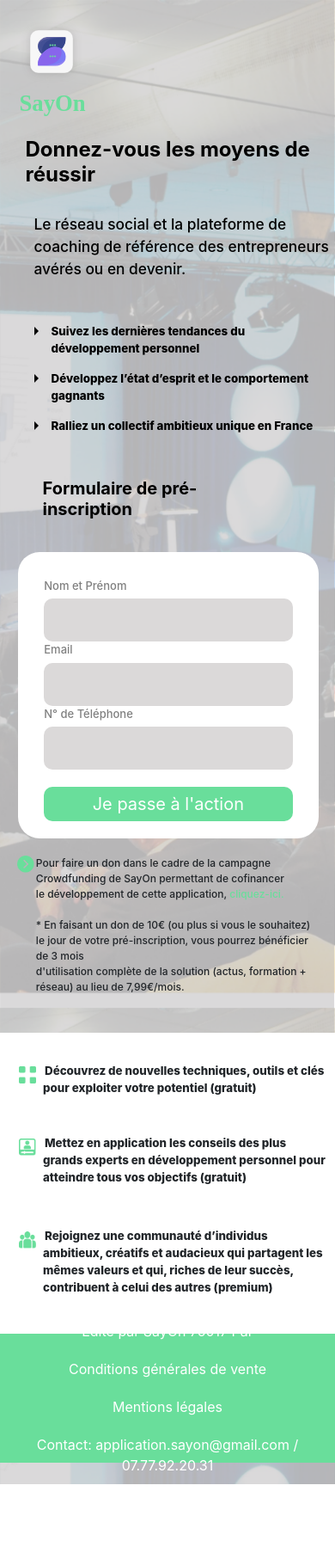
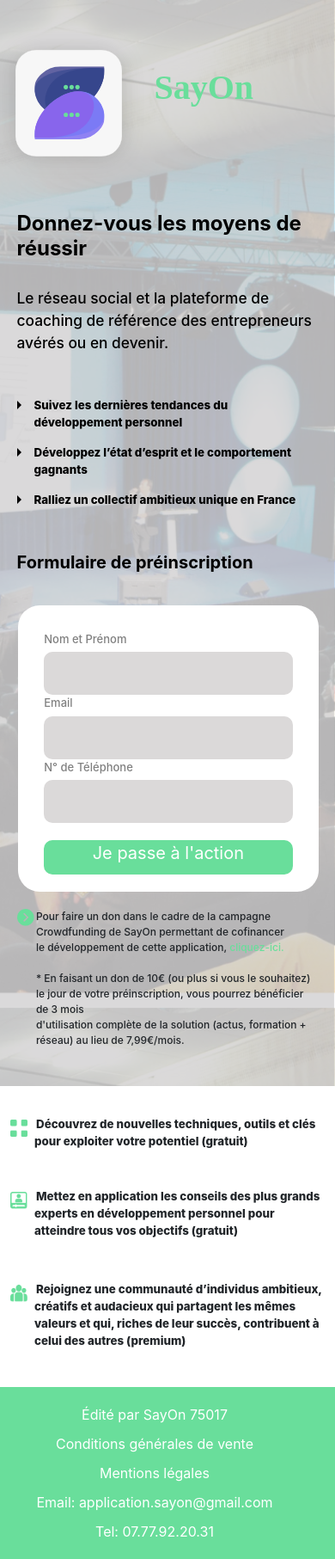
Before and after one commit to yanissoalili/landing-Page, a plain HTML site: page landingPage/index.html in a window 390 px wide. Shown: the whole page at 86% size. Before the commit the page ends 1726 px from the top, so only its background shows below. Drawn offline with nearby package versions, Linux system fonts and the light colour scheme.

Commit message:
fix design

```diff
--- a/landingPage/index.html
+++ b/landingPage/index.html
@@ -24,8 +24,8 @@
                     </div>
                 </div>
                 <div class="logo mobile">
-                    <div>
-                        <img src="assets/livetolive/logo.svg" class="mobile margin">
+                    <div class="inline-content">
+                        <img src="assets/livetolive/logo.svg" class="mobile">
                         <p class="greenLogo"><strong>SayOn</strong></p>
                     </div>
                 </div>
@@ -47,7 +47,7 @@
                         en devenir.
                     </p>
                 </div>
-                <div class="columnPres">
+                <div class="columnPres" >
                     <div class="ligne">
                         <div class="arrow">
                             <div class="arrow-right"></div>
@@ -77,10 +77,10 @@
                     </div>
                 </div>
                 <div class="title row">
-                    <div class="col-1"></div>
-                    <div class="col-10">
-                        <h4 class="pc" style="font-weight: 700;">Formulaire de pré-inscription</h4>
-                        <h3 class="mobile" style="font-weight: 700; font-size: 15pt; width: 100%;">Formulaire de pré-inscription</h3>
+
+                    <div class="col-12">
+                        <h2 class="pc" style="font-weight: 700;">Formulaire de préinscription</h2>
+                        <h3 class="mobile" style="font-weight: 700; font-size: 15pt; width: 100%;">Formulaire de préinscription</h3>
 
                     </div>
 
@@ -93,19 +93,19 @@
                     <div class="row formulaire">
                         <div class="col-4">
                             <p class="form-p">Nom et Prénom</p>
-                            <input required type="text" id="Nom" name="Nom" />
+                            <input style=" padding-left: 10px;" required type="text" id="Nom" name="Nom" />
                         </div>
                         <!-- <div class="space"></div> -->
 
                         <div class="col-4">
                             <p class="form-p">Email</p>
-                            <input required type="email" id="Email" name="Email" />
+                            <input style=" padding-left: 10px;" required type="email" id="Email" name="Email" />
                         </div>
                         <!-- <div class="space"></div> -->
 
                         <div class="col-4">
                             <p class="form-p">N° de Téléphone</p>
-                            <input required type="number" id="tel" name="tel" />
+                            <input style=" padding-left: 10px;" required type="number" id="tel" name="tel" />
                         </div>
                         <!-- <div class="space"></div> -->
                         <div class="col-2"></div>
@@ -119,10 +119,11 @@
                                 font-size: 25px;
                                 color: white;
                                 justify-content: center;
+
                                 border-radius: 10px;
                                 border: 0;
                                 ">
-                                    Je passe à l'action
+                                   <p style="vertical-align: middle;"> Je passe à l'action</p>
                                 </button>
                             </div>
                         </div>
@@ -139,17 +140,17 @@
                         <div class="row formulaire col-11">
                             <div class="col-12">
                                 <p class="form-p">Nom et Prénom</p>
-                                <input required type="text" id="Nom" name="Nom" />
+                                <input required style=" padding-left: 10px;" type="text" id="Nom" name="Nom" />
                             </div>
                             <!-- <div class="space"></div> -->
                             <div class="col-12">
                                 <p class="form-p">Email</p>
-                                <input required type="email" id="Email" name="Email" />
+                                <input required style=" padding-left: 10px;" type="email" id="Email" name="Email" />
                             </div>
                             <!-- <div class="space"></div> -->
                             <div class="col-12">
                                 <p class="form-p">N° de Téléphone</p>
-                                <input required type="number" id="tel" name="tel" />
+                                <input required style=" padding-left: 10px;" type="number" id="tel" name="tel" />
                             </div>
                             <!-- <div class="space"></div> -->
                             <div class="col-12">
@@ -165,7 +166,7 @@
                                 border: 0;
 
                                 ">
-                                        Je passe à l'action
+                                        <p style="vertical-align: middle;"> Je passe à l'action</p>
                                     </button>
                                 </div>
                             </div>
@@ -183,15 +184,18 @@
                 <div class="info-link">
                     <div style="height: 20px;"></div>
                     <div class="inline-content">
-                        <img src="./assets/next.png" width="20px" height="20px" />
+                        <img src="./assets/next.png" class="pc" style="margin-left: -20px;" width="20px" height="20px" />
+                        <img src="./assets/next.png" class="mobile" width="20px" height="20px" />
                         <div style="width: 5px"></div>
                         <p style="font-size: 12px; font-weight: 500;">Pour faire un don dans le cadre de la campagne
                             Crowdfunding de SayOn
                             permettant de cofinancer<br>
-                            le développement de cette application, <a href="https://www.leetchi.com/c/aidez-sayon-aidez-vous" style="color: #69DE9B">cliquez-ici.</a>
+                            le développement de cette application, <a
+                                href="https://www.leetchi.com/c/aidez-sayon-aidez-vous"
+                                style="color: #69DE9B">cliquez-ici.</a>
                             <br>
                             <br>
-                            * En faisant un don de 10€ (ou plus si vous le souhaitez) le jour de votre pré-inscription,
+                            * En faisant un don de 10€ (ou plus si vous le souhaitez) le jour de votre préinscription,
                             vous pourrez bénéficier de 3 mois<br> d'utilisation complète de la solution (actus,
                             formation + réseau) au lieu de 7,99€/mois.
                         </p>
@@ -215,19 +219,21 @@
                     <img class="img-apple" src="./assets/store.png">
                 </div>
             </div>
+
         </div>
         <div class="footer-info pc">
             <div class="footer-list">
                 <div class="row">
 
-                <div class="col-1" style="margin-right:80px;"></div>
-                <div class="columnPres col-10">
+                    <div class="col-2" ></div>
+                    <div class="columnPres col-9">
                         <div class="ligne">
                             <div class="arrow">
                                 <img src="./assets/Options.png" width="20px" height="20px" />
                             </div>
                             <div class="ligneText">
-                            <p class="foot-text">Découvrez de nouvelles techniques, outils et clés pour exploiter votre
+                                <p class="foot-text">Découvrez de nouvelles techniques, outils et clés pour exploiter
+                                    votre
                                     potentiel (gratuit)
                                 </p>
                             </div>
@@ -237,7 +243,8 @@
                                 <img src="./assets/video.png" width="20px" height="20px" />
                             </div>
                             <div class="ligneText">
-                            <p class="pc">Mettez en application les conseils des plus grands experts en développement
+                                <p class="pc">Mettez en application les conseils des plus grands experts en
+                                    développement
                                     personnel pour atteindre tous vos objectifs (gratuit)</p>
 
                             </div>
@@ -248,7 +255,8 @@
                             </div>
                             <div class="ligneText">
                                 <p class="pc foot-text">Rejoignez une communauté d’individus ambitieux, créatifs et
-                                audacieux qui partagent les mêmes valeurs et qui, riches de<br> leur succès, contribuent
+                                    audacieux qui partagent les mêmes valeurs et qui, riches de<br> leur succès,
+                                    contribuent
                                     à celui des autres (premium)</p>
 
                             </div>
@@ -257,6 +265,7 @@
                 </div>
             </div>
         </div>
+
     </div>
 
     <div class="footer-info mobile">
@@ -270,7 +279,8 @@
                 <div style="width: 10px;"></div>
 
                 <div class="ligneText">
-                    <p class="foot-text" style="font-size: 10pt; font-weight: 800;">Découvrez de nouvelles techniques, outils et clés pour exploiter votre
+                    <p class="foot-text" style="font-size: 10pt; font-weight: 800;">Découvrez de nouvelles techniques,
+                        outils et clés pour exploiter votre
                         potentiel (gratuit)
                     </p>
                 </div>
@@ -282,7 +292,8 @@
                 </div>
                 <div style="width: 10px;"></div>
                 <div class="ligneText">
-                    <p class="foot-text" style="font-size: 10pt; font-weight: 800;">Mettez en application les conseils des plus grands experts en développement
+                    <p class="foot-text" style="font-size: 10pt; font-weight: 800;">Mettez en application les conseils
+                        des plus grands experts en développement
                         personnel pour atteindre tous vos objectifs (gratuit)</p>
                 </div>
             </div>
@@ -296,8 +307,10 @@
                 <div style="width: 10px;"></div>
 
                 <div class="ligneText">
-                    <p class="foot-text" style="font-size: 10pt; font-weight: 800;">Rejoignez une communauté d’individus ambitieux, créatifs et
-                        audacieux qui partagent les mêmes valeurs et qui, riches de leur succès, contribuent à celui des autres (premium)</p>
+                    <p class="foot-text" style="font-size: 10pt; font-weight: 800;">Rejoignez une communauté d’individus
+                        ambitieux, créatifs et
+                        audacieux qui partagent les mêmes valeurs et qui, riches de leur succès, contribuent à celui des
+                        autres (premium)</p>
 
                 </div>
             </div>
@@ -307,17 +320,39 @@
         </div>
     </div>
 
-    <div class="footer">
+    <div class="footer pc">
 
         <div class="contentFooter">
 
-            <p style="color: white;">Édité par SayOn 75017 Par</p>
-            <a href="cgv.html">Conditions générales de vente</a>
-            <a href="cgv.html">Mentions légales</a>
+            <p style="color: white;">Édité par SayOn 75017</p>
+            <a>Conditions générales de vente</a>
+            <a>Mentions légales</a>
             <p style="color: white;">Contact: application.sayon@gmail.com / 07.77.92.20.31</p>
 
         </div>
     </div>
+
+    <div class="footer mobile">
+
+        <div class="contentFooter row">
+            <div class="col-1"></div>
+            <div class="col-10">
+
+                <p style="color: white;">Édité par SayOn 75017</p>
+                <p style="color: white;"><a>Conditions générales de vente</a></p>
+                <a style="color: white;">Mentions légales</a>
+                <p style="color: white;">Email: application.sayon@gmail.com </p>
+                <p style="color: white;">Tel: 07.77.92.20.31 </p>
+            </div>
+
+            <div class="col-1"></div>
+
+
+        </div>
+    </div>
+
+
+
 </body>
 
 </html>
--- a/landingPage/style.css
+++ b/landingPage/style.css
@@ -59,11 +59,12 @@
     .greenLogo{
 
         color: #69DE9B;
-        font-size: 20pt;
+        font-size: 30pt;
         font-weight: 900;
         font-family: Poppins;
         align-self: center;
-        margin-left: 3px;
+
+        margin-top: -20px;
 
     }
 
@@ -92,18 +93,19 @@
         height: auto;
     }
     .logo{
-        width: 100px;
+        width: 200px;
         height: auto;
+        margin-left: -40px;
     }
     .logo img{
-        width: 80px;
-        height: auto;
+        width: 200px;
+        height:200px;
     }
     .title{
         width: 100%;
         height: auto;
         margin-top: 20px;
-        margin-left: 10px;
+
 
         color: #000000;
 
@@ -113,7 +115,7 @@
     .subtitle{
         width: 100%;
         height: auto;
-        margin-left: 20px;
+
         margin-top: 30px;
         color: #000000;
         font-size: 13pt;
@@ -129,6 +131,7 @@
         width: 100%;
         height: auto;
         margin-top: 50px;
+        margin-left: -20px;
         color: #000;
     }
     .ligne{
@@ -175,23 +178,15 @@
     }
     .footer{
         width: 100%;
-        height: 150px;
+        height: 100%;
         background-color: #69DE9B;
-        position: relative;
-        bottom: 0px;
     }
     .contentFooter{
-        width: 90%;
+        width: 100%;
         margin: auto;
-        display: flex;
-        flex-direction: column;
-        justify-content: space-between;
+        height: 100%;
         text-align: center;
         color: #000000;
-        position: absolute;
-        top: 50%;
-        left: 50%;
-        transform: translate(-50%, -50%);
     }
     .contentFooter a{
         color: #fff;
@@ -204,10 +199,11 @@
         width: 100%;
         height:350px;
 
+
         background-color: white;
     }
     .footer-list {
-
+        margin-left: -10px;
         padding-right: 30px;
         padding-top: 30px;
         text-indent: 2px;
@@ -785,7 +781,7 @@
         width: 100%;
         height: 100%;
         background-image: url(./assets/livetolive/bgSay.png);
-        background-size: 130% 120%;
+        background-size: 105% 105%;
         background-repeat: no-repeat;
         background-attachment: fixed;
         background-position: center center;
@@ -795,7 +791,6 @@
         width: 100%;
         height: 130%;
         position: absolute;
-        top: 5px;
     }
     .centerContent{
         width: 1100px;
@@ -822,8 +817,8 @@
         height: auto;
     }
     .logo img{
-        width: 100px;
-        height: auto;
+        width: 200px;
+        height:200px;
     }
     .title{
         width: 100%;
@@ -876,13 +871,15 @@
         margin-top: 80px;
     }
     .footer-info{
-        width: 102%;
-        height: 30%;
+        width: 100%;
+        height:max-content;
         background-color: white;
+        padding-bottom: 80px;
     }
     .footer-list {
         margin-left: 30px;
         padding-top: 30px;
+
         text-indent: 2px;
     }
     .footer{
@@ -895,14 +892,14 @@
         right: 0;
     }
     .contentFooter{
-        width: 100%;
+        width: 70%;
         height: 150px;
         display: flex;
         justify-content: space-around;
         line-height: 70px;
         margin-right: 20px;
         color: #fff;
-        font-size: 18px;
+        font-size: 13px;
         margin: auto;
     }
     .contentFooter a{
```
Also changed, not shown: landingPage/merci.html (+5 -6 lines), 1 other file. Lines whose indentation alone changed are shown as unchanged.
